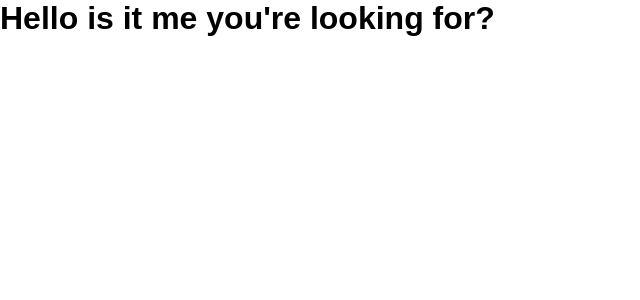
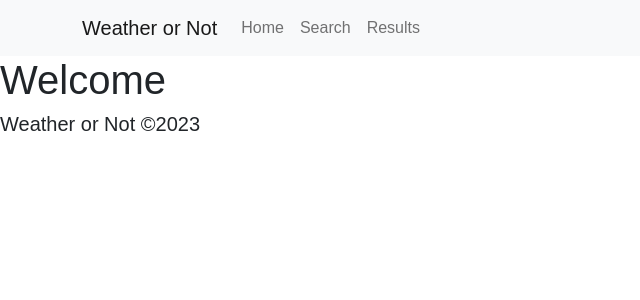
Before and after one commit to sakimastringer/Rain-or-Shine, a React (Create React App) app: page / in a window 1280 px wide. Shown: the top 300 px of the page, without its empty margins (0-640 px from the left). Built offline with nearby package versions, Linux system fonts and the light colour scheme.

Commit message:
added Routes, API info

```diff
--- a/package.json
+++ b/package.json
@@ -6,8 +6,13 @@
     "@testing-library/jest-dom": "^5.16.5",
     "@testing-library/react": "^13.4.0",
     "@testing-library/user-event": "^13.5.0",
+    "axios": "^1.4.0",
+    "bootstrap": "^5.2.3",
     "react": "^18.2.0",
+    "react-bootstrap": "^2.7.4",
     "react-dom": "^18.2.0",
+    "react-router": "^6.11.1",
+    "react-router-dom": "^6.11.1",
     "react-scripts": "5.0.1",
     "web-vitals": "^2.1.4"
   },
--- a/src/App.js
+++ b/src/App.js
@@ -1,12 +1,58 @@
+// Import Components
+import Header from "./components/Header";
+import Footer from "./components/Footer";
+// Import Dependencies
 import React from 'react';
 import './App.css';
+import axios from 'axios';
+import { useState, useEffect } from "react";
+import Container from 'react-bootstrap/Container';
+import Nav from 'react-bootstrap/Nav';
+import Navbar from 'react-bootstrap/Navbar';
+import Card from 'react-bootstrap/Card';
+import { BrowserRouter, Link, Route, Routes } from "react-router-dom";
+import 'bootstrap/dist/css/bootstrap.min.css';
 
-function App() {
+// Import Pages
+import Home from "./pages/Home";
+import Results from "./pages/Results";
+import Search from "./pages/Search";
+
+export default function App() {
+  // const url = `https://api.openweathermap.org/data/2.5/weather?q={Location}&units=imperial&appid=d9a6ec56c078b6f44d3a8201102b6fb5`
+  // const [data, setData] = useState({})
+  // const [city, setCity] = useState("")
+
+
   return (
+    <BrowserRouter>
     <div className="App">
-     <h1>Hello is it me you're looking for?</h1>
+      <>
+
+        <Navbar bg="light" variant="light">
+          <Container>
+            <Navbar.Brand href="#home">Weather or Not</Navbar.Brand>
+            <Nav className="me-auto">
+              <Nav.Link as={Link} to="/">Home</Nav.Link>
+              <Nav.Link as={Link} to="/search">Search</Nav.Link>
+              <Nav.Link as={Link} to="/results">Results</Nav.Link>
+            </Nav>
+          </Container>
+        </Navbar>
+      </>
+      <div>
+        <Header />
+        <Routes>
+          <Route exact path="/" element={<Home />} />
+          <Route path="/search" element={<Search URL={URL} />} />
+          <Route path="/results" element={<Results URL={URL} />} />
+        </Routes>
+        <Footer />
+      </div>
+      <div>
+        <weatherForm/>
+      </div>
     </div>
+    </BrowserRouter>
   );
 }
-
-export default App;
--- a/src/components/Footer.js
+++ b/src/components/Footer.js
@@ -0,0 +1,4 @@
+
+export default function Footer(props) {
+    return <h5>Weather or Not ©2023</h5>
+}
--- a/src/components/Header.js
+++ b/src/components/Header.js
@@ -0,0 +1,27 @@
+import { Link } from "react-router-dom";
+import "./App.css";
+
+
+export default function Header(props){
+
+    const navStyle = {
+
+
+    };
+    return (
+        <header>
+            {/* <div className="Rain" h1>Weather or Not</div> */}
+            <nav style={navStyle}></nav>
+                <Link to="/">
+                    {/* <div>Home</div> */}
+                </Link>
+                <Link to="/search">
+                    {/* <div>Search</div> */}
+                </Link>
+                <Link to="/results">
+                    {/* <div>Results</div> */}
+                </Link>
+
+        </header>
+    );
+}
--- a/src/index.js
+++ b/src/index.js
@@ -2,6 +2,9 @@ import React from 'react';
 import ReactDOM from 'react-dom/client';
 import './index.css';
 import App from './App';
+// import 'bootstrap/dist/css/botostrap.min.css';
+import { BrowserRouter as Router } from "react-router-dom";
+
 
 
 const root = ReactDOM.createRoot(document.getElementById('root'));
--- a/src/pages/Home.js
+++ b/src/pages/Home.js
@@ -0,0 +1,9 @@
+import React from "react"
+
+function Home(props) {
+    return <h1>Welcome</h1>;
+
+
+  }
+
+  export default Home;
--- a/src/pages/Results.js
+++ b/src/pages/Results.js
@@ -0,0 +1,8 @@
+import React from "react"
+
+function Results(props) {
+    return <h1>Results</h1>
+
+  }
+
+  export default Results;
--- a/src/pages/Search.js
+++ b/src/pages/Search.js
@@ -0,0 +1,8 @@
+import React from "react"
+
+function Search(props) {
+    return <h1>Search</h1>
+
+  }
+
+  export default Search;
```
Also changed, not shown: src/components/WeatherForm.jsx (added, +41 -0 lines), src/reportWebVitals.js (deleted, +0 -13 lines), src/components/App.css (added), 2 other files (tests, documents, lock files or other folders).
